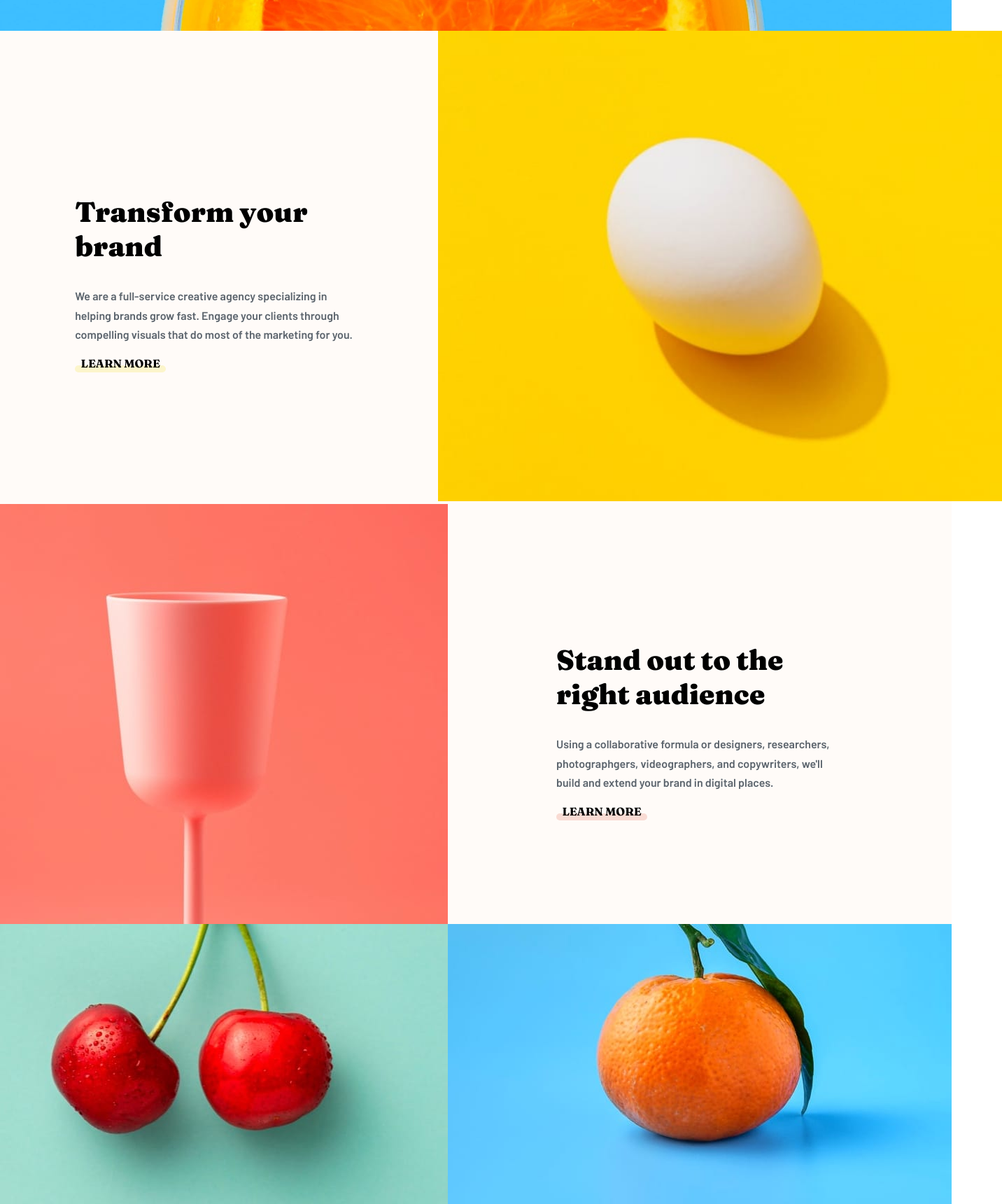
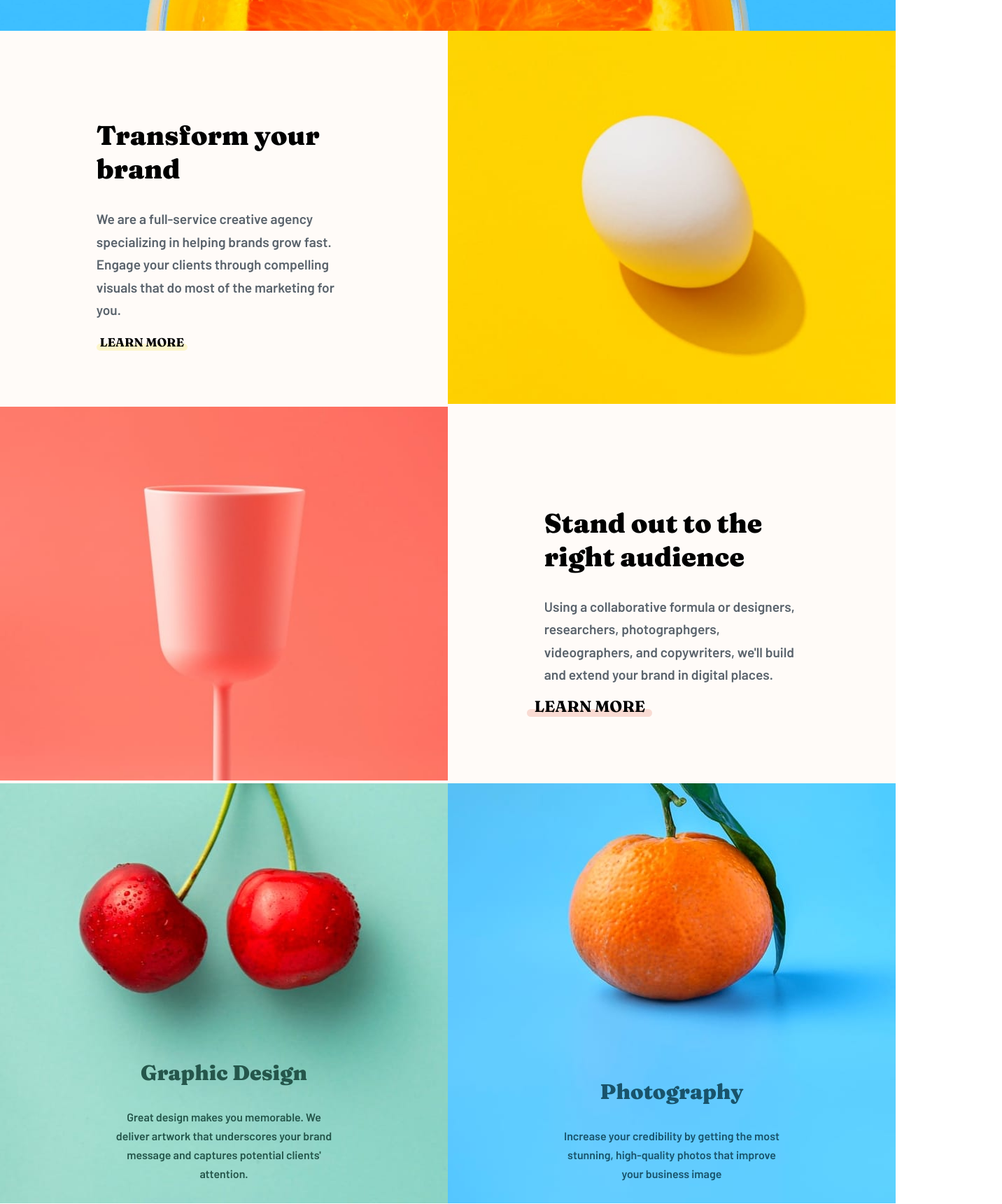
Before and after one commit to JacobTTorres/SunnySide, a React (Create React App) app: page / in a window 1280 px wide. Shown: the part 780-2500 px from the top of the page at 70% size, 1432 px wide, since content can reach past the window. Built offline with nearby package versions, Linux system fonts and the light colour scheme.

Commit message:
need collapsed version desktop laptop will collaps @700px

```diff
--- a/src/App.css
+++ b/src/App.css
@@ -2,9 +2,10 @@
   width: var(--desktop);
   background-color: #fffbf8;
 }
-@media only screen and (max-width:1440px) {
-  .App{
-    width: 100%
+
+@media only screen and (max-width: 1440px) {
+  .App {
+    width: 100%;
   }
 }
 
@@ -12,6 +13,9 @@
   background-image: url("./images/desktop/image-header.jpg");
   background-size: cover;
   background-repeat: no-repeat;
+  background-position: center;
+  width: 100%;
+
 }
 
 .mainContent {
@@ -19,11 +23,15 @@
   justify-content: center;
   align-items: center;
   flex-direction: column;
+  flex-shrink: 1;
+  width: 100%;
 }
+
 
 .designPhotography {
   display: flex;
   justify-content: center;
   align-items: center;
   flex-direction: row;
+  width: 100%;
 }
--- a/src/App.js
+++ b/src/App.js
@@ -9,7 +9,7 @@ import GraphicDesign from "./components/graphicDesign/GraphicDesign";
 import Photography from "./components/photography/Photography";
 import Client from "./components/client/Client";
 import Photos from "./components/photos/Photos";
-import Footer from "./components/footer/Footer"
+import Footer from "./components/footer/Footer";
 
 function App() {
   return (
@@ -20,7 +20,7 @@ function App() {
       </div>
       <div className="mainContent">
         <Transform />
-        <StandOut />
+          <StandOut />
         <div className="designPhotography">
           <GraphicDesign />
           <Photography />
--- a/src/components/client/client.css
+++ b/src/components/client/client.css
@@ -1,3 +1,7 @@
+.clientContainer{
+  width: 100%;
+}
+
 .clientContent {
   display: flex;
   justify-content: center;
--- a/src/components/footer/footer.css
+++ b/src/components/footer/footer.css
@@ -26,7 +26,7 @@
   justify-content: space-between;
   align-items: center;
   flex-direction: row;
-  width: 20%;
+  width: 288px;
   margin-bottom: 90px;
 }
 
@@ -46,7 +46,7 @@
   justify-content: space-between;
   align-items: center;
   flex-direction: row;
-  width: 11.5%;
+  width: 166px;
   margin-bottom: 70px;
 }
 
--- a/src/components/graphicDesign/graphicDesign.css
+++ b/src/components/graphicDesign/graphicDesign.css
@@ -1,6 +1,12 @@
 .graphicDesignContainer {
   width: 720px;
   height: 600px;
+}
+@media only screen and (max-width: 1440px) {
+  .graphicDesignContainer {
+    width: 50%;
+    height: 100%;
+  }
 }
 
 .graphicDesignContent {
@@ -10,6 +16,7 @@
   flex-direction: column;
   background-image: url("../../images/desktop/image-graphic-design.jpg");
   background-size: cover;
+  background-position: center;
   background-repeat: no-repeat;
   height: 600px;
   width: 100%;
--- a/src/components/navbar/navbar.css
+++ b/src/components/navbar/navbar.css
@@ -2,15 +2,6 @@
   padding: 30px;
 }
 
-@media only screen and (max-width: 1440px) {
-  .navbarContainer {
-    padding-left: 2.5vw;
-    padding-right: 2.5vw;
-    display: flex;
-    justify-content: center;
-    align-items: center;
-  }
-}
 
 .navbarContent {
   width: 100%;
@@ -19,11 +10,7 @@
   align-items: center;
   color: var(--white);
 }
-@media only screen and (max-width: 1440px) {
-  .navbarContent{
-    width: 80%
-  }
-}
+
 
 .navTitle {
   font-family: var(--barlow);
@@ -33,7 +20,7 @@
 }
 
 .navLinks {
-  width: 38%;
+  width: 525px;
 }
 
 .pageLinks {
@@ -43,7 +30,6 @@
   flex-direction: row;
   height: 60px;
 }
-
 .About,
 .Services,
 .Projects,
--- a/src/components/photography/photography.css
+++ b/src/components/photography/photography.css
@@ -2,6 +2,14 @@
   width: 720px;
   height: 600px;
 }
+
+@media only screen and (max-width: 1440px) {
+  .photographyContainer {
+    width: 50%;
+    height: 100%;
+  }
+}
+
 
 .photographyContent {
   display: flex;
@@ -10,6 +18,7 @@
   flex-direction: column;
   background-image: url("../../images/desktop/image-photography.jpg");
   background-size: cover;
+  background-position: center;
   background-repeat: no-repeat;
   height: 600px;
   width: 100%;
--- a/src/components/photos/photos.css
+++ b/src/components/photos/photos.css
@@ -2,6 +2,13 @@
   width: 100%;
   height: 447px
 }
+@media only screen and (max-width: 1440px) {
+  .photosContainer {
+    width: 100%;
+    height: 100%;
+  }
+}
+
 
 .photoContent {
   width: 100%;
--- a/src/components/standOut/StandOut.js
+++ b/src/components/standOut/StandOut.js
@@ -7,9 +7,14 @@ export default function StandOut() {
     <section className="standOutContainer">
       <div className="standOutContent">
         <div className="standOutBackground">
-          <img src={StandoutPhoto} alt="backgroundStandout" />
+          <img
+            src={StandoutPhoto}
+            alt="backgroundStandout"
+            className="standOutBackgroundImg"
+          />
         </div>
         <div className="standOutInfo">
+          <div className="info">
             <h2 className="standOutHeader">Stand out to the right audience</h2>
             <p className="standOutParagraph">
               Using a collaborative formula or designers, researchers,
@@ -22,6 +27,7 @@ export default function StandOut() {
             </div>
           </div>
         </div>
+      </div>
     </section>
   );
 }
--- a/src/components/standOut/standOut.css
+++ b/src/components/standOut/standOut.css
@@ -4,11 +4,30 @@
 }
 
 .standOutContent {
-  width: 100%;
+  width: 1440px;
   display: flex;
   justify-content: center;
   align-items: center;
   flex-direction: row;
+}
+
+@media only screen and (max-width: 1440px) {
+  .standOutContainer {
+    width: 100%;
+    height: 100%;
+  }
+  .standOutContent {
+    width: 100%;
+    height: 100%;
+  }
+}
+/* width 410px */
+.standOutInfo {
+  width: 50%;
+  height: 100%;
+  display: flex;
+  justify-content: center;
+  align-items: center;
 }
 
 .standOutHeader {
@@ -17,9 +36,10 @@
   font-weight: var(--frauncesBig);
 }
 
-.standOutInfo {
-  width: 50%;
-  padding: 155px;
+@media only screen and (max-width: 1440px) {
+  .standOutHeader {
+    font-size: 3vw;
+  }
 }
 
 .standOutParagraph {
@@ -28,6 +48,12 @@
   color: var(--veryDarkGray);
   line-height: 1.7em;
   margin-bottom: 28px;
+}
+
+@media only screen and (max-width: 1440px) {
+  .standOutParagraph {
+    font-size: 1.5vw;
+  }
 }
 
 .standOutLinkBackdrop {
@@ -54,4 +80,32 @@
 .standOutLearnMore {
   font-family: var(--fraunces);
   position: absolute;
+  font-size: 17px;
 }
+
+@media only screen and (max-width: 1440px) {
+  .standOutLinkBackdrop {
+    height: 0.85vw;
+    width: 14vw;
+    margin-top: 1.5vw;
+  }
+  .standOutLearnMore {
+    font-size: 1.75vw;
+  }
+}
+
+.standOutBackgroundimg {
+  height: 600px;
+  width: 720px;
+}
+
+@media only screen and (max-width: 1440px) {
+  .standOutBackground {
+    width: 50%;
+    height: 100%;
+  }
+  .standOutBackgroundImg {
+    width: 100%;
+    width: 100%;
+  }
+}
--- a/src/components/transform/Transform.js
+++ b/src/components/transform/Transform.js
@@ -7,19 +7,25 @@ export default function Transform() {
     <section className="transformContainer">
       <div className="transformContent">
         <div className="transformInfo">
+          <div className="info">
             <h2 className="transformHeader">Transform your brand</h2>
             <p className="transformParagraph">
-            We are a full-service creative agency specializing in helping brands
-            grow fast. Engage your clients through compelling visuals that do
-            most of the marketing for you.
+              We are a full-service creative agency specializing in helping
+              brands grow fast. Engage your clients through compelling visuals
+              that do most of the marketing for you.
             </p>
             <div className="transformLearnMoreLink">
               <div className="transformLinkBackdrop"></div>
               <a className="transformLearnMore">LEARN MORE</a>
             </div>
           </div>
+        </div>
         <div className="transformBackground">
-          <img src={TransformPhoto} alt="backgroundTransform" className="transformBackgroundImg"/>
+          <img
+            src={TransformPhoto}
+            alt="backgroundTransform"
+            className="transformBackgroundImg"
+          />
         </div>
       </div>
     </section>
--- a/src/components/transform/transform.css
+++ b/src/components/transform/transform.css
@@ -13,9 +13,26 @@
 
 @media only screen and (max-width: 1440px) {
   .transformContainer {
-    width: 90%;
-    height: 100%
+    width: 100%;
+    height: 100%;
   }
+  .transformContent {
+    width: 100%;
+    height: 100%;
+  }
+}
+
+.transformInfo {
+  width: 50%;
+  height: 100%;
+  display: flex;
+  justify-content: center;
+  align-items: center;
+}
+
+.info {
+  width: 56.95%;
+  height: 100%;
 }
 
 .transformHeader {
@@ -24,14 +41,9 @@
   font-weight: var(--frauncesBig);
 }
 
-.transformInfo {
-  width: 58%;
-  padding: 150px 155px 150px 155px;
-}
 @media only screen and (max-width: 1440px) {
-  .transformInfo {
-    width:50%;
-    padding: 9vw;
+  .transformHeader{
+    font-size: 3vw
   }
 }
 
@@ -41,6 +53,12 @@
   color: var(--veryDarkGray);
   line-height: 1.7em;
   margin-bottom: 28px;
+}
+
+@media only screen and (max-width: 1440px) {
+  .transformParagraph{
+    font-size: 1.5vw
+  }
 }
 
 .transformLinkBackdrop {
@@ -67,20 +85,21 @@
 .transformLearnMore {
   font-family: var(--fraunces);
   position: absolute;
-}
-
-.transformBackground{
-  height: 100%;
-  width: 100%;
+  font-size: 17px
 }
 
 .transformBackgroundImg {
   height: 600px;
   width: 720px;
 }
+
 @media only screen and (max-width: 1440px) {
+  .transformBackground {
+    width: 50%;
+    height: 100%;
+  }
   .transformBackgroundImg {
+    width: 100%;
     height: 100%;
-    width: 100%;
   }
 }
```
Lines whose indentation alone changed are shown as unchanged.
